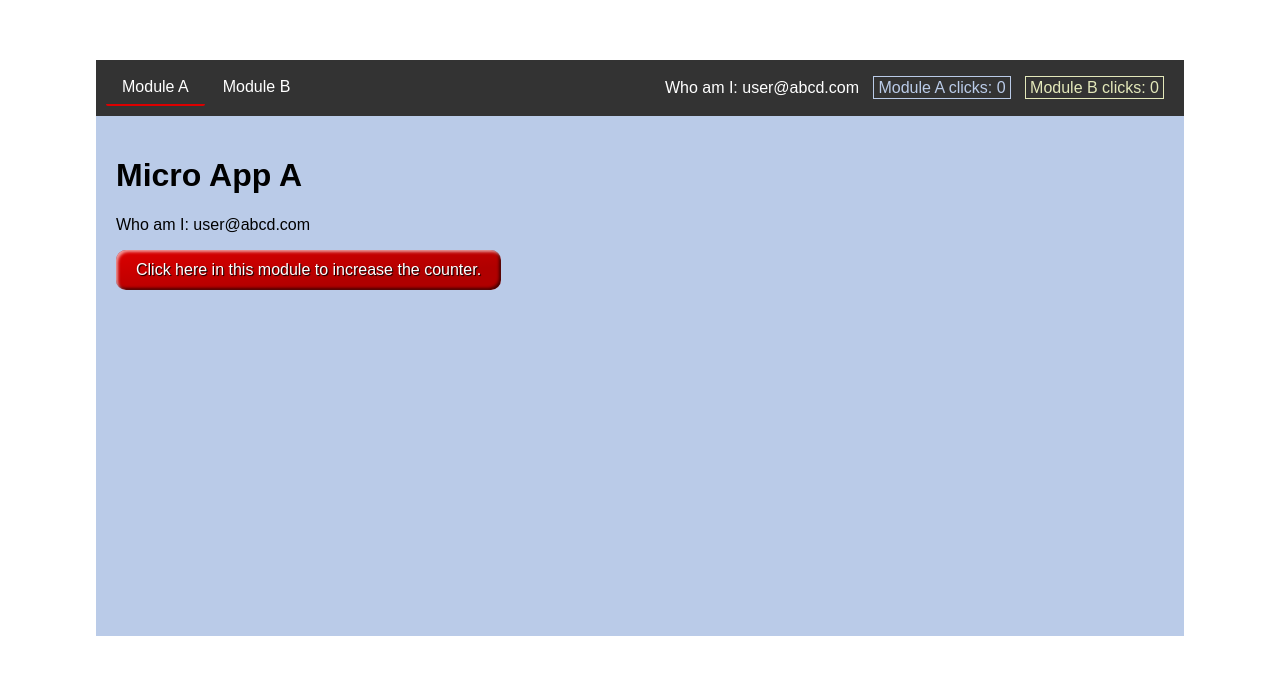
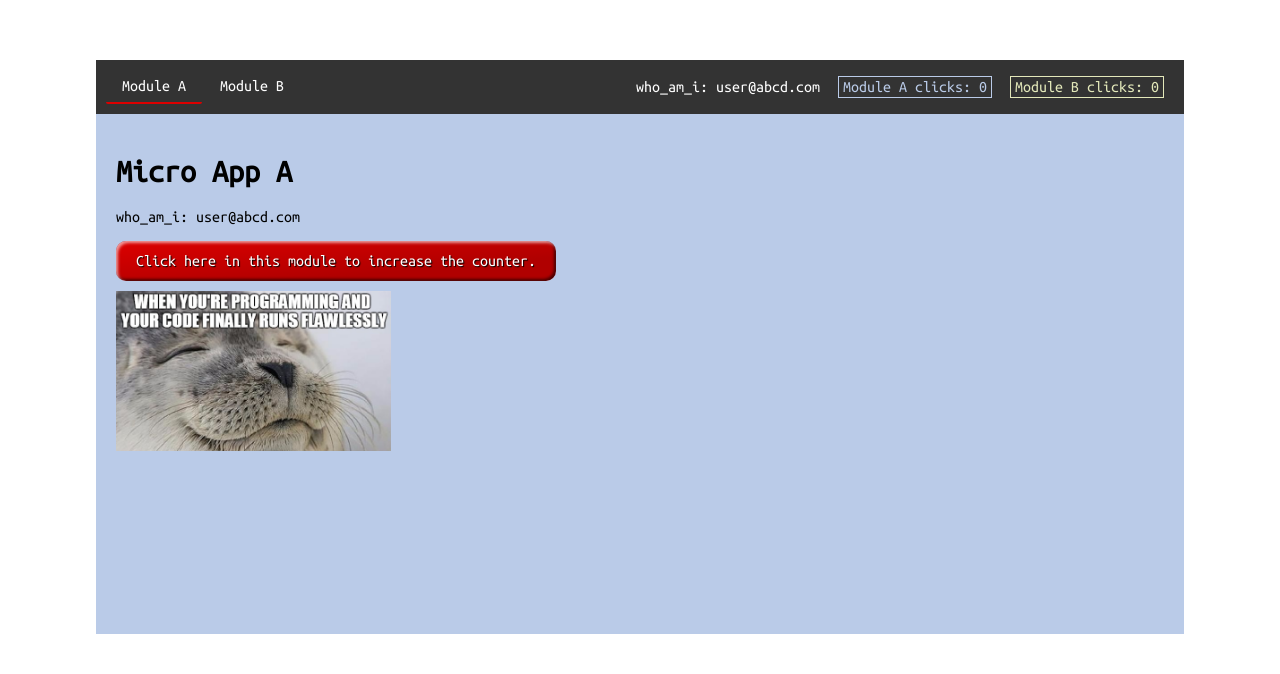
Before and after one commit to mladentsvetkov/fmi-amdaris-webpack-may-2023, a plain HTML site: page index.html in a window 1280 px wide. Shown: the part 132-806 px from the top of the page. Drawn offline with Linux system fonts and the light colour scheme; a web font is replaced by a local one.

Commit message:
add fonts and images

```diff
--- a/index.html
+++ b/index.html
@@ -4,6 +4,7 @@
         <meta charset="UTF-8" />
         <title>FMI Amdaris Demo</title>
         <style>
+            @import url('https://fonts.googleapis.com/css2?family=Arvo&family=Delicious+Handrawn&family=Ubuntu+Mono&display=swap');
             /* Set margin and padding to 0 for HTML and body */
             html,
             body {
@@ -12,7 +13,13 @@
             }
 
             body {
-                font-family: Arial, sans-serif;
+                font-family: 'Ubuntu Mono', monospace;
+            }
+
+            input,
+            textarea,
+            button {
+                font-family: inherit;
             }
 
             /* Style the navigation bar */
--- a/src/main.js
+++ b/src/main.js
@@ -1,5 +1,5 @@
 // Sets the user email in the navbar
-document.querySelector('.user-email').textContent = `Who am I: ${window.userEmail}`
+document.querySelector('.user-email').textContent = `who_am_i: ${window.userEmail}`
 
 // Adds click event listener to module A link
 document.getElementById('moduleA-link').addEventListener('click', (event) => {
--- a/src/moduleA/moduleA.js
+++ b/src/moduleA/moduleA.js
@@ -31,11 +31,17 @@ function renderModuleA() {
       #moduleA-button:active {
         box-shadow: inset -2px -2px 3px rgba(255, 255, 255, 0.6), inset 2px 2px 3px rgba(0, 0, 0, 0.6);
       }
+      img {
+        max-height: 10rem;
+        display: block;
+        margin-top: 10px;
+      }
     </style>
     <div id="moduleA">
       <h1>Micro App A</h1>
-      <p>Who am I: ${window.userEmail}</p>
+      <p>who_am_i: ${window.userEmail}</p>
       <button id='moduleA-button'>Click here in this module to increase the counter.</button>
+      <img src='assets/module-a-image-435k.png'/>
     </div>
   `
     // Add an event listener to the button to dispatch a custom event on click
--- a/src/moduleB/moduleB.js
+++ b/src/moduleB/moduleB.js
@@ -31,11 +31,17 @@ function renderModuleB() {
     #moduleB-button:active {
         box-shadow: inset -2px -2px 3px rgba(255, 255, 255, 0.6), inset 2px 2px 3px rgba(0, 0, 0, 0.6);
     }
+    img {
+      max-height: 10rem;
+      display: block;
+      margin-top: 10px;
+     }
     </style>
     <div id="moduleB">
       <h1>Micro App B</h1>
-      <p>Who am I: ${window.userEmail}</p>
+      <p>who_am_i: ${window.userEmail}</p>
       <button id='moduleB-button'>Click here in this module to increase the counter.</button>
+      <img src='assets/module-b-image-147k.png'/>
     </div>
   `
     // Add an event listener to the button to dispatch a custom event on click
```
Also changed, not shown: assets/module-a-image-435k.png (added), assets/module-b-image-147k.png (added).
